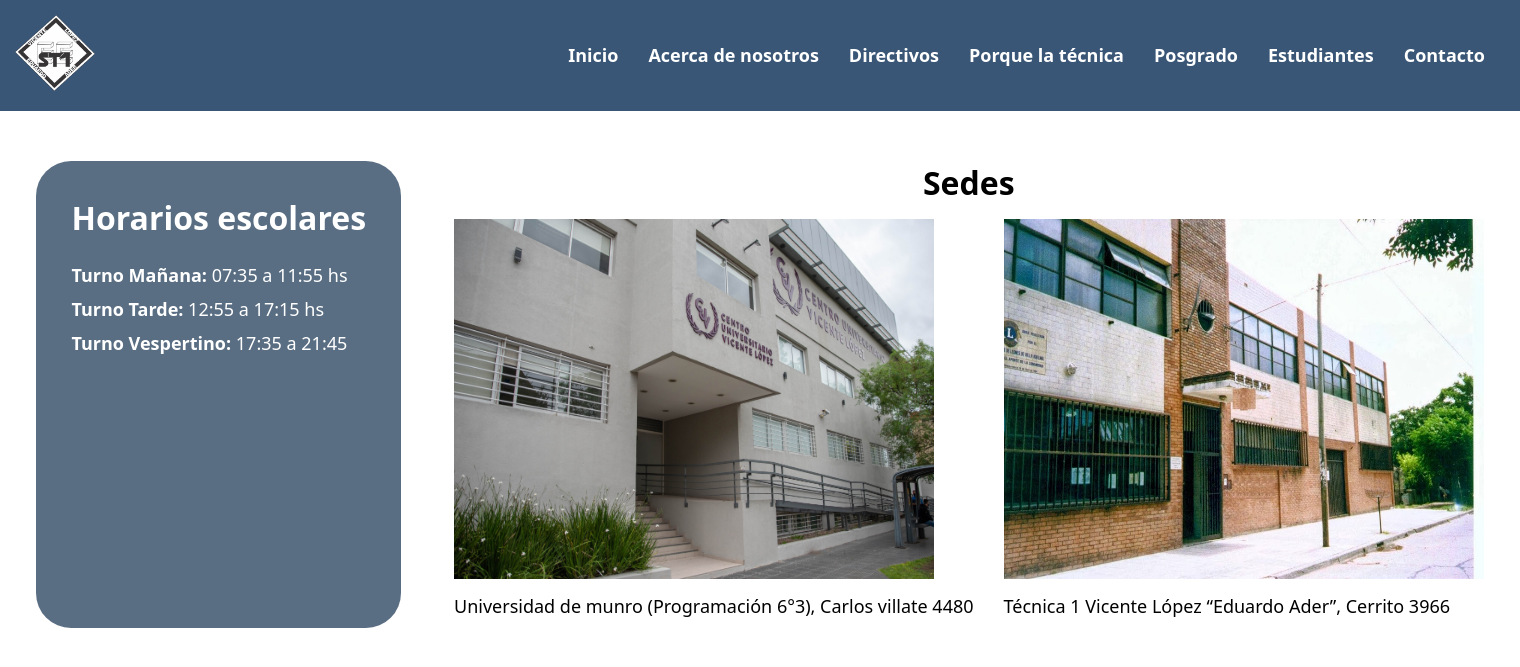
After one commit to Exaedro/web_institucional, a PHP site: page /sedes.php in a window 1520 px wide. The commit adds this page. Shown: the top 667 px of the page. Run offline with PHP 8.4, Linux system fonts and the light colour scheme.

Commit message:
sedes page added

```diff
--- a/css/sedes.css
+++ b/css/sedes.css
@@ -1,13 +1,30 @@
+.wrapper-sedes nav {
+    background-color: #395676;
+}
+
 .sedes-container {
     display: flex;
+    justify-content: space-around;
     color: #000;
-    width: 1200px;
-    margin: 0 auto;
+    width: 1500px;
+    margin: 50px auto;
 }
 
 .sedes-container .sedes {
     display: flex;
+    flex-direction: column;
     gap: 15px;
+}
+
+.sedes-container .sedes h2 {
+    font-size: 32px;
+    text-align: center;
+}
+
+.sedes-container .sedes div {
+    display: flex;
+    flex-direction: row;
+    gap: 30px;
 }
 
 .sedes-container .sede {
@@ -19,8 +36,8 @@
 }
 
 .sedes-container .sede picture {
-    width: 375px;
-    height: 275px;
+    width: 480px;
+    height: 360px;
 }
 
 .sedes-container .sede img {
@@ -29,11 +46,23 @@
 }
 
 .sedes-container aside {
-    background-color: rgba(var(--color-primario));
+    background-color: rgba(var(--color-primario), 65%);
     color: #fff;
-    padding: 20px;
+    padding: 35px;
+    max-width: 408px;
+    border-radius: 35px;
+}
+
+.sedes-container aside h2 {
+    font-size: 32px;
+    margin-bottom: 24px;
 }
 
 .sedes-container aside ul {
     list-style: none;
+    font-size: 18px;
 }
+
+.sedes-container aside li {
+    margin-bottom: 10px;
+}
--- /dev/null
+++ b/sedes.php
@@ -0,0 +1,53 @@
+<!DOCTYPE html>
+<html lang="en">
+
+<head>
+	<meta charset="UTF-8" />
+	<meta name="viewport" content="width=device-width, initial-scale=1.0" />
+	<link rel="stylesheet" href="css/style.css" />
+	<title>Escuela Tecnica</title>
+</head>
+
+<body>
+	<div class="wrapper-sedes">
+		<?php include_once("navbar.php"); ?>
+		<main class="sedes-container">
+			<aside>
+				<h2>Horarios escolares</h2>
+				<ul>
+					<li><strong>Turno Mañana:</strong> 07:35 a 11:55 hs</li>
+					<li><strong>Turno Tarde:</strong> 12:55 a 17:15 hs</li>
+					<li><strong>Turno Vespertino:</strong> 17:35 a 21:45</li>
+				</ul>
+			</aside>
+			<section class="sedes">
+				<h2>Sedes</h2>
+				<div>
+					<article class="sede">
+						<picture>
+							<img
+								src="img/sedeuniversidad.jpg"
+								alt="Universidad de Munro" />
+						</picture>
+						<p>
+							Universidad de munro (Programación 6°3), Carlos
+							villate 4480
+						</p>
+					</article>
+					<article class="sede">
+						<picture>
+							<img
+								src="img/sedetecnica.jpg"
+								alt="Escuela Tecnica Nro1" />
+						</picture>
+						<p>
+							Técnica 1 Vicente López “Eduardo Ader”, Cerrito 3966
+						</p>
+					</article>
+				</div>
+			</section>
+		</main>
+	</div>
+</body>
+
+</html>
```
Also changed, not shown: sedes.html (deleted, +0 -53 lines).
